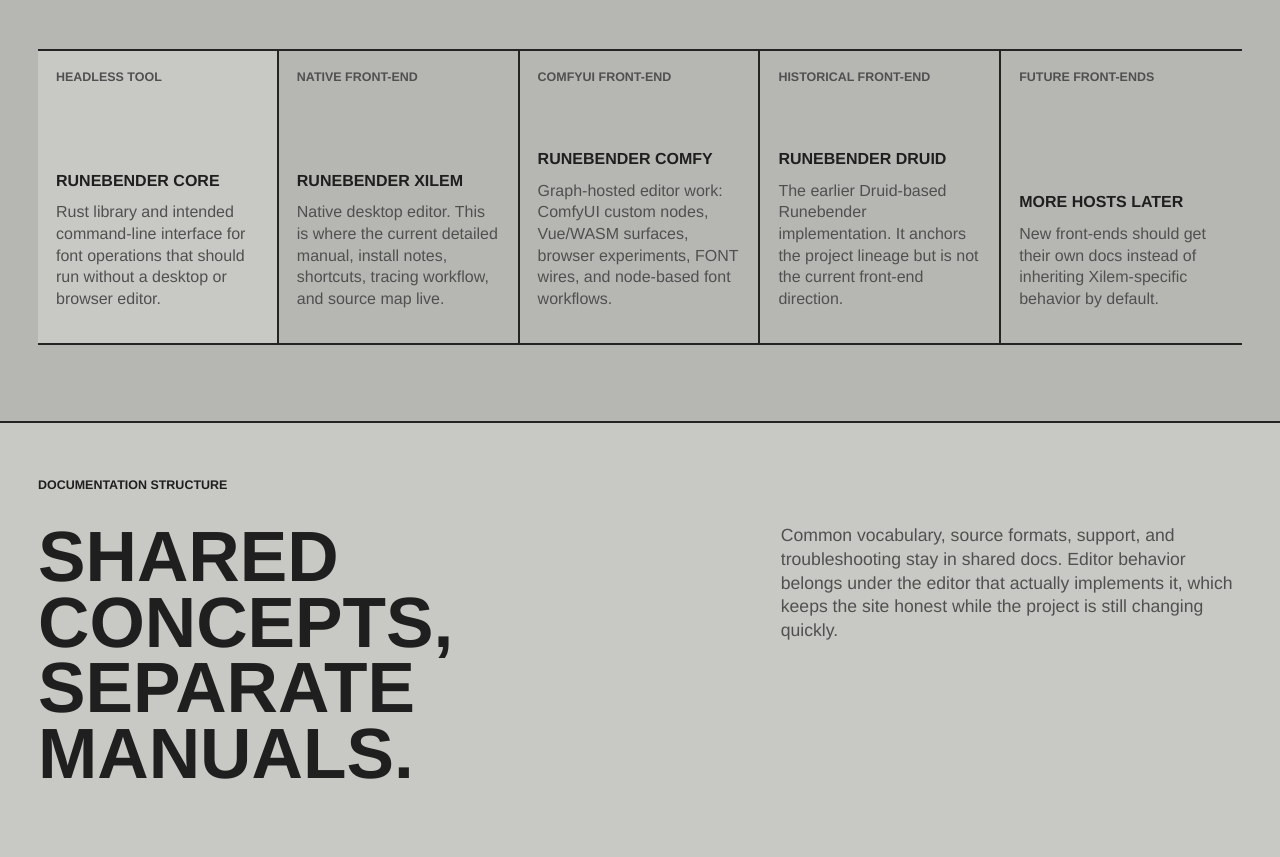
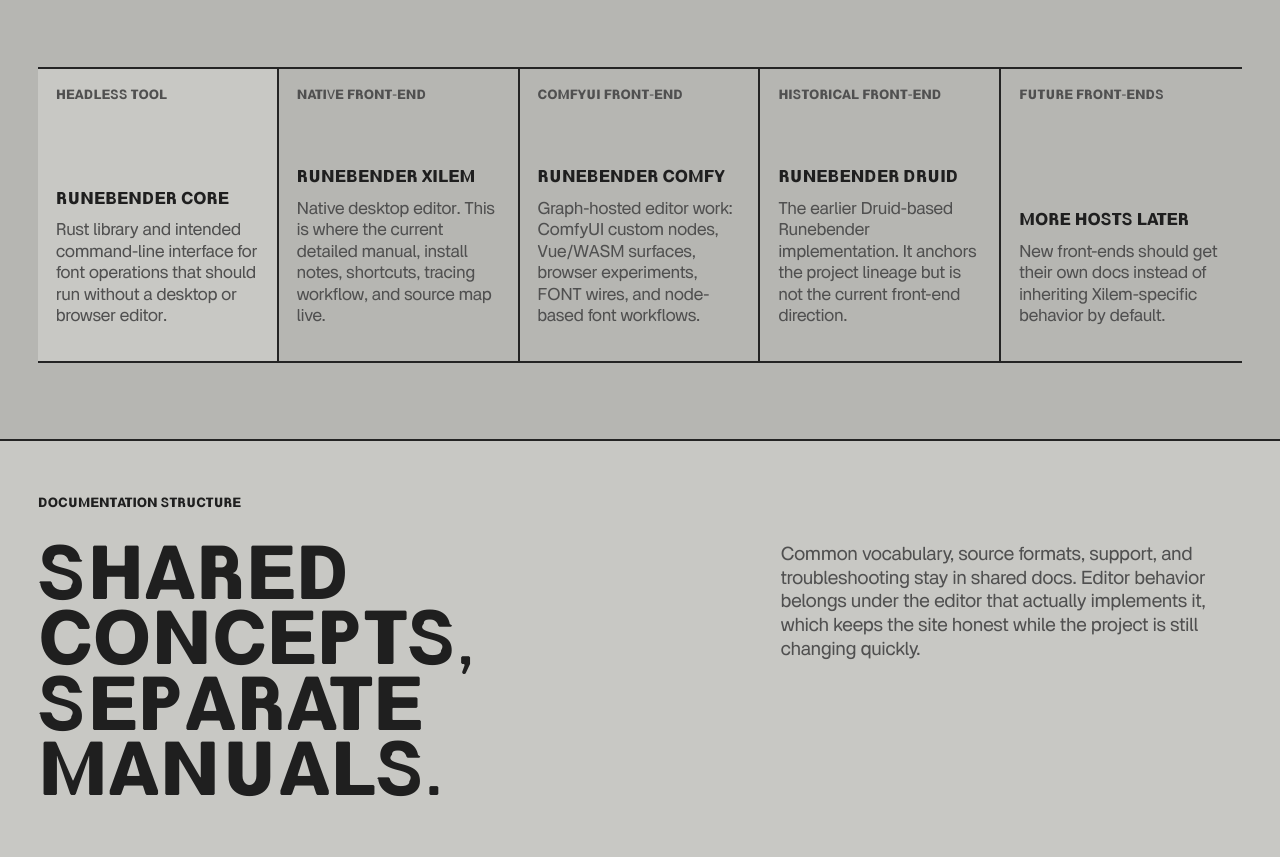
Before and after one commit to eliheuer/runebender-dot-org, an Astro site: page / in a window 1280 px wide. Shown: the part 1387-2244 px from the top of the page. Built offline with nearby package versions, Linux system fonts and the light colour scheme; Astro itself is replaced by a stand-in of ours.

Commit message:
Use Virtua Grotesk as the site font
Variable build (wght 400-700) from the virtua-grotesk repo, same file
eliheuer.com ships. Helvetica stack remains as fallback.

```diff
--- a/src/styles/global.css
+++ b/src/styles/global.css
@@ -1,3 +1,11 @@
+@font-face {
+  font-family: "Virtua Grotesk";
+  src: url("/fonts/VirtuaGroteskVF.woff2") format("woff2-variations");
+  font-weight: 400 700;
+  font-style: normal;
+  font-display: swap;
+}
+
 :root {
   color-scheme: light;
   --ink: #1f1f1f;
@@ -51,8 +59,8 @@ body {
   background: var(--paper);
   color: var(--ink);
   font-family:
-    "Helvetica Neue", Helvetica, Arial, ui-sans-serif, system-ui, -apple-system, BlinkMacSystemFont,
-    "Segoe UI", sans-serif;
+    "Virtua Grotesk", "Helvetica Neue", Helvetica, Arial, ui-sans-serif, system-ui,
+    -apple-system, BlinkMacSystemFont, "Segoe UI", sans-serif;
   line-height: 1.35;
   overflow-x: hidden;
 }
```
Also changed, not shown: public/fonts/VirtuaGroteskVF.woff2 (added).
